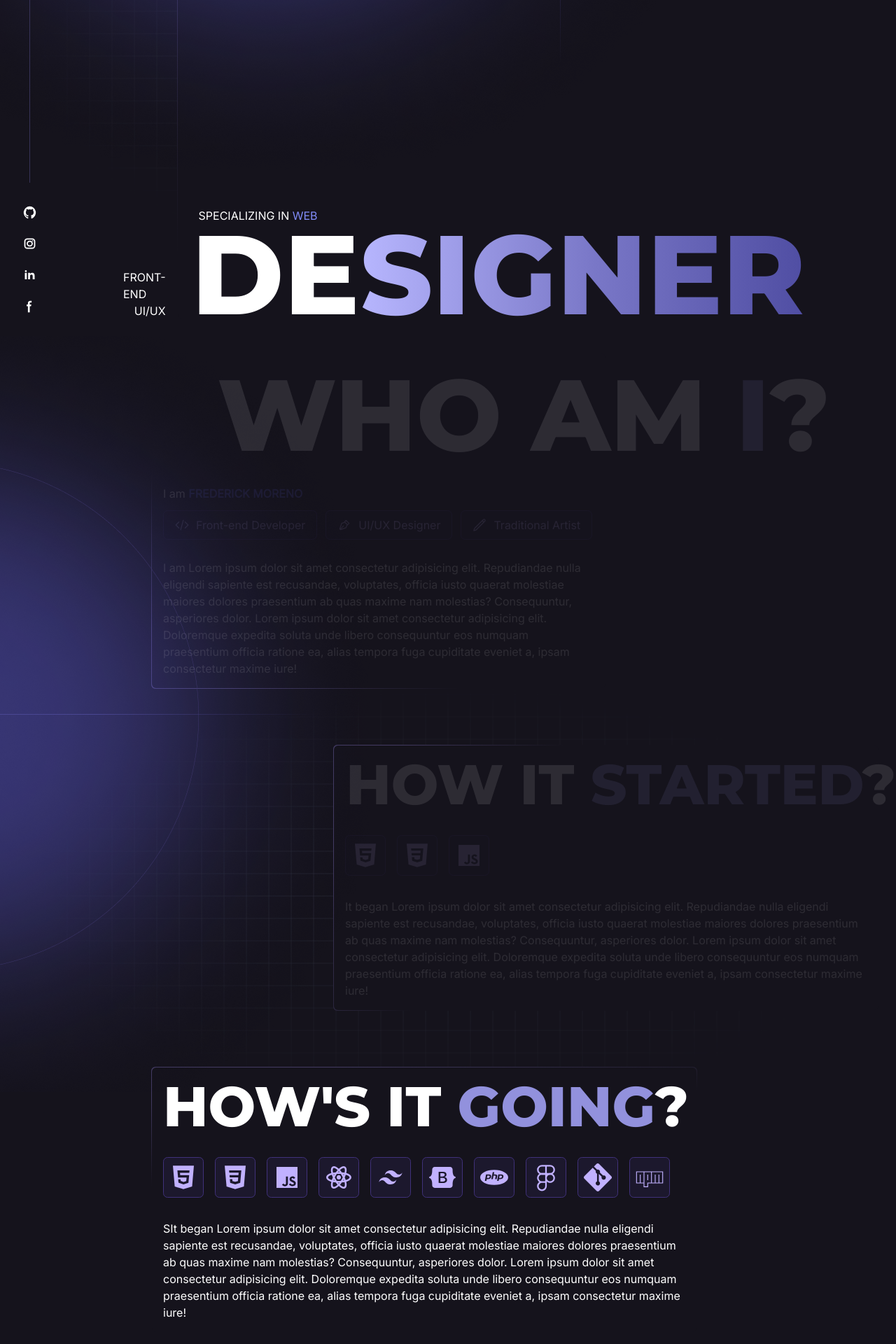
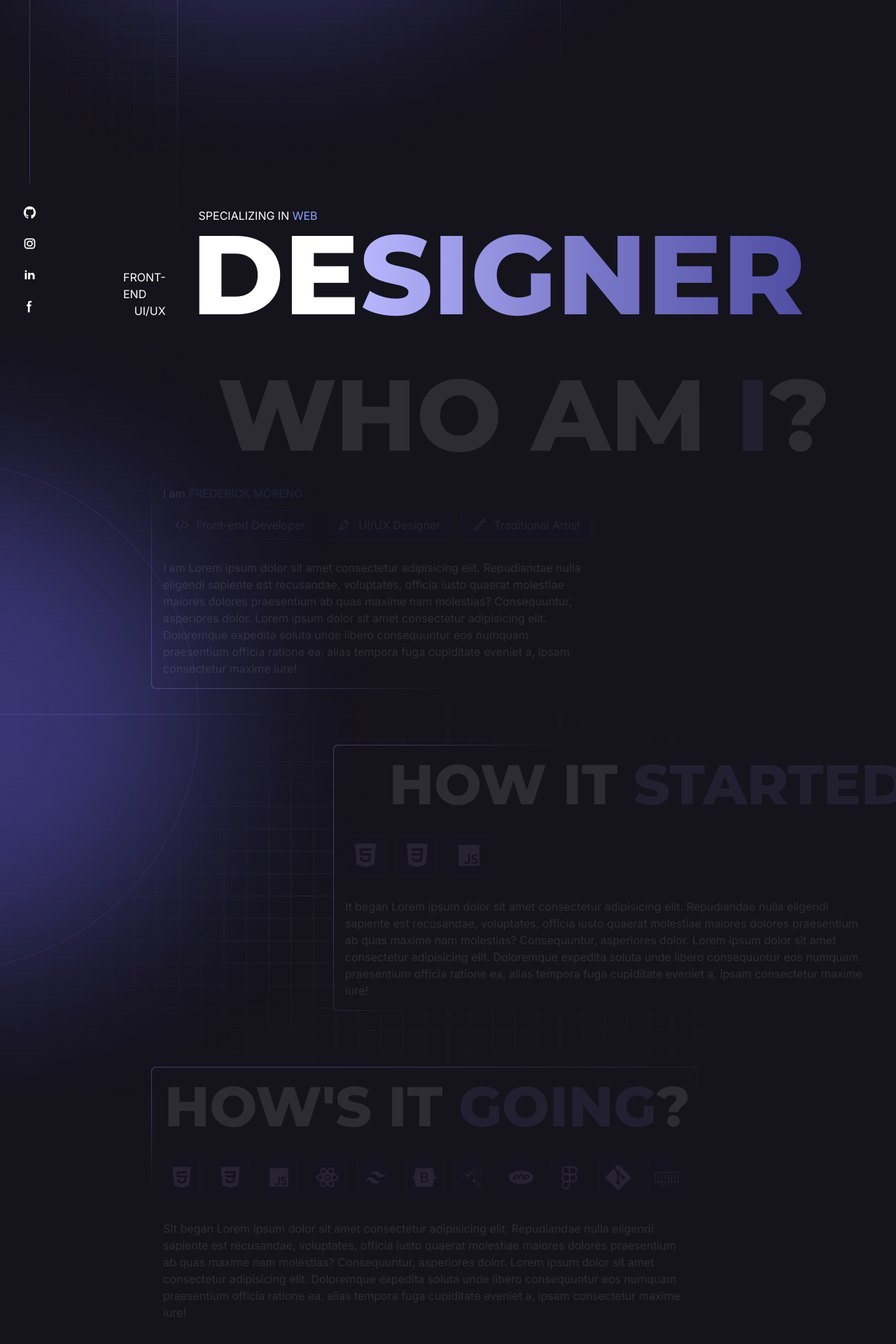
Before and after one commit to fwedwicc/FM-Portfolio, a React (Vite) app in the folder fm-portfolio/: page / in a window 1280 px wide. Shown: the part 320-2240 px from the top of the page at 70% size. Built offline with nearby package versions, Linux system fonts and the light colour scheme.

Commit message:
Installed and tested third party library for tooltip in some of the badges

```diff
--- a/fm-portfolio/package.json
+++ b/fm-portfolio/package.json
@@ -10,11 +10,13 @@
     "preview": "vite preview"
   },
   "dependencies": {
+    "flowbite-react": "^0.9.0",
     "gsap": "^3.12.5",
     "lenis": "^1.1.2",
     "locomotive-scroll": "^5.0.0-beta.13",
     "react": "^18.2.0",
-    "react-dom": "^18.2.0"
+    "react-dom": "^18.2.0",
+    "react-tooltip": "^5.26.4"
   },
   "devDependencies": {
     "@types/react": "^18.2.66",
--- a/fm-portfolio/src/assets/index.js
+++ b/fm-portfolio/src/assets/index.js
@@ -12,6 +12,7 @@ import javascript from './javascript-icon.svg'
 import react from './react-icon.svg'
 import tailwind from './tailwind-icon.svg'
 import bootstrap from './bootstrap-icon.svg'
+import gsap from './gsap-icon.svg'
 import php from './php-icon.svg'
 import figma from './figma-icon.svg'
 import git from './git-icon.svg'
@@ -32,6 +33,7 @@ export {
   react,
   tailwind,
   bootstrap,
+  gsap,
   php,
   figma,
   npm,
--- a/fm-portfolio/src/components/About.jsx
+++ b/fm-portfolio/src/components/About.jsx
@@ -4,6 +4,7 @@ import { AboutData } from '../constants';
 import Badge from '../components/Badge';
 import gsap from 'gsap';
 import { ScrollTrigger } from 'gsap/ScrollTrigger';
+import { Tooltip } from "flowbite-react";
 
 gsap.registerPlugin(ScrollTrigger);
 
@@ -72,7 +73,7 @@ const About = () => {
           start: 'top 60%',
           end: 'bottom 10%',
         },
-        x: 70,
+        x: -70,
         ease: 'none',
         duration: 3,
       }
@@ -84,6 +85,41 @@ const About = () => {
         opacity: 4,
         scrollTrigger: {
           trigger: '.scroll-animation-8',
+          toggleActions: 'restart pause reverse pause',
+          scrub: 1,
+          markers: false,
+          start: 'top 80%',
+          end: 'bottom 10%',
+        },
+        ease: 'none',
+        duration: 3,
+      }
+    );
+    // 'HOW'S IT GOING' Title
+    gsap.fromTo('#scroll-animation-9',
+      { opacity: 0.1 }, // from
+      { // to
+        opacity: 4,
+        scrollTrigger: {
+          trigger: '#scroll-animation-9',
+          toggleActions: 'restart pause reverse pause',
+          scrub: 1,
+          markers: false,
+          start: 'top 60%',
+          end: 'bottom 10%',
+        },
+        x: 70,
+        ease: 'none',
+        duration: 3,
+      }
+    );
+    // 'HOW'S IT GOING' Content
+    gsap.fromTo('.scroll-animation-10',
+      { opacity: 0.1 }, // from
+      { // to
+        opacity: 4,
+        scrollTrigger: {
+          trigger: '.scroll-animation-10',
           toggleActions: 'restart pause reverse pause',
           scrub: 1,
           markers: false,
@@ -151,14 +187,16 @@ const HowItStarted = () => {
     <div className='grid grid-cols-8'>
       <div className='lg:col-span-6 lg:col-start-3 col-span-7 p-px rounded-md bg-border-gradient-2'>
         <div className='p-4 bg-base rounded-md space-y-8'>
-          <h1 className='uppercase text-white font-black text-[2rem] lg:text-[5rem] whitespace-nowrap leading-none' id='scroll-animation-7'>
+          <h1 className='uppercase text-white font-black text-[2rem] lg:text-[5rem] whitespace-nowrap leading-none ml-[4rem]' id='scroll-animation-7'>
             How it <span className='text-[#9291DD]'>started</span>?
           </h1>
           {/* Rendered Icons */}
           <div className='flex gap-2.5 lg:gap-4 my-4 scroll-animation-8'>
             {howItStartedData.icons.map((icon, index) => (
               <Badge styles={'lg:p-2 p-1.5'}>
-                <img key={index} src={icon} alt="icon" className='w-7 h-7 lg:w-10 lg:h-10' />
+                <Tooltip content={icon.tooltip} placement="bottom" className='bg-[#2A2345] mt-3'>
+                  <img key={index} src={icon.icon} alt="icon" className='w-7 h-7 lg:w-10 lg:h-10' />
+                </Tooltip>
               </Badge>
             ))}
           </div>
@@ -177,11 +215,11 @@ const HowsItGoing = () => {
     <div className='grid grid-cols-8'>
       <div className='lg:col-span-6 col-span-7 p-px rounded-md bg-border-gradient-3'>
         <div className='p-4 bg-base rounded-md space-y-8'>
-          <h1 className='uppercase text-white font-black text-[2rem] lg:text-[5rem] whitespace-nowrap leading-none' id='scroll-animation-'>
+          <h1 className='uppercase text-white font-black text-[2rem] lg:text-[5rem] whitespace-nowrap leading-none' id='scroll-animation-9'>
             How's it <span className='text-[#9291DD]'>going</span>?
           </h1>
           {/* Rendered Icons */}
-          <div className='flex gap-2.5 lg:gap-4 my-4 scroll-animation-'>
+          <div className='flex gap-2.5 lg:gap-4 my-4 scroll-animation-10'>
             {HowsItGoingData.icons.map((icon, index) => (
               <Badge styles={'lg:p-2 p-1.5'}>
                 <img key={index} src={icon} alt="icon" className='w-7 h-7 lg:w-10 lg:h-10' />
@@ -189,7 +227,7 @@ const HowsItGoing = () => {
             ))}
           </div>
           {/* Rendered content */}
-          <p className='scroll-animation-'>{HowsItGoingData.content}</p>
+          <p className='scroll-animation-10'>{HowsItGoingData.content}</p>
         </div>
       </div>
     </div>
--- a/fm-portfolio/src/constants/index.js
+++ b/fm-portfolio/src/constants/index.js
@@ -9,6 +9,7 @@ import {
   react,
   tailwind,
   bootstrap,
+  gsap,
   php,
   figma,
   git,
@@ -82,9 +83,18 @@ export const AboutData = [
     howItStarted: [
       {
         icons: [
-          html,
-          css,
-          javascript,
+          {
+            icon: html,
+            tooltip: "HyperText Markup Language"
+          },
+          {
+            icon: css,
+            tooltip: "Cascading Style Sheet"
+          },
+          {
+            icon: javascript,
+            tooltip: "JavaScript"
+          }
         ],
         content: "It began Lorem ipsum dolor sit amet consectetur adipisicing elit. Repudiandae nulla eligendi sapiente est recusandae, voluptates, officia iusto quaerat molestiae maiores dolores praesentium ab quas maxime nam molestias? Consequuntur, asperiores dolor. Lorem ipsum dolor sit amet consectetur adipisicing elit. Doloremque expedita soluta unde libero consequuntur eos numquam praesentium officia ratione ea, alias tempora fuga cupiditate eveniet a, ipsam consectetur maxime iure!"
       }
@@ -98,6 +108,7 @@ export const AboutData = [
           react,
           tailwind,
           bootstrap,
+          gsap,
           php,
           figma,
           git,
--- a/fm-portfolio/tailwind.config.js
+++ b/fm-portfolio/tailwind.config.js
@@ -1,8 +1,11 @@
+const flowbite = require("flowbite-react/tailwind");
+
 /** @type {import('tailwindcss').Config} */
 export default {
   content: [
     "./index.html",
     "./src/**/*.{js,ts,jsx,tsx}",
+    flowbite.content(),
   ],
   theme: {
     extend: {
@@ -19,5 +22,5 @@ export default {
       }
     },
   },
-  plugins: [],
+  plugins: [flowbite.plugin(),],
 }
```
Also changed, not shown: fm-portfolio/src/assets/gsap-icon.svg (added), 1 other file (tests, documents, lock files or other folders).
